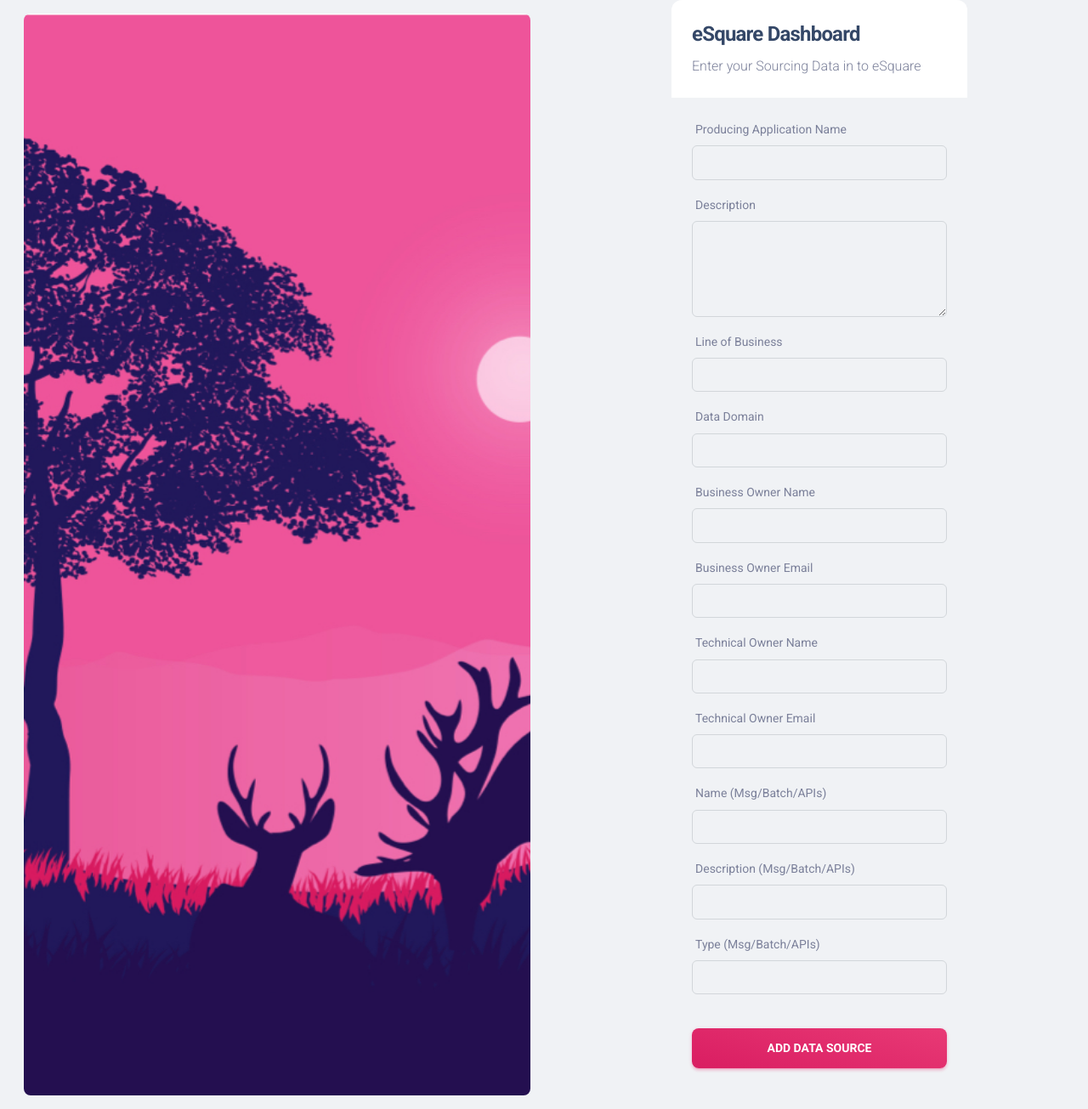
After one commit to gdonthoju/esquare, a Flask app: page /data-producer-add in a window 1280 px wide. The commit adds this page. Shown: the whole page at 85% size. Run offline with Flask 2, Linux system fonts and the light colour scheme; some libraries are stand-ins or nearby versions.

Commit message:
Intermediate Data Souring Coding

```diff
--- a/apps/authentication/forms.py
+++ b/apps/authentication/forms.py
@@ -40,3 +40,108 @@ class CreateObservationForm(FlaskForm):
                          id='observation',
                          render_kw={'class': 'form-control', 'rows': 5},
                          validators=[DataRequired()])
+
+class CreateDataProducerForm(FlaskForm):
+    producerApplicationName = TextField('Producing Application Name',
+                         id='producerApplicationName',
+                         validators=[DataRequired()])
+    description = TextAreaField('Description',
+                         id='description',
+                         render_kw={'class': 'form-control', 'rows': 5},
+                         validators=[DataRequired()])
+    lineOfBusiness = TextField('Line of Business',
+                         id='lineOfBusiness',
+                         validators=[DataRequired()])
+    dataDomain = TextField('Data Domain',
+                         id='dataDomain',
+                         validators=[DataRequired()])
+    businessOwnerName = TextField('Business Owner Name',
+                         id='businessOwnerName',
+                         validators=[DataRequired()])
+    businessOwnerEmail = TextField('Business Owner Email',
+                         id='businessOwnerEmail',
+                         validators=[DataRequired(), Email()])
+    technicalOwnerName = TextField('Technical Owner Name',
+                         id='technicalOwnerName',
+                         validators=[DataRequired()])
+    technicalOwnerEmail = TextField('Technical Owner Email',
+                         id='technicalOwnerEmail',
+                         validators=[DataRequired(), Email()])
+    msg_batch_apis_name = TextField('Name (Msg/Batch/APIs)',
+                         id='msg_batch_apis_name',
+                         validators=[DataRequired()])
+    msg_batch_apis_description = TextField('Description (Msg/Batch/APIs)',
+                         id='msg_batch_apis_description',
+                         validators=[DataRequired()])
+    msg_batch_apis_type = TextField('Type (Msg/Batch/APIs)',
+                         id='msg_batch_apis_type',
+                         validators=[DataRequired()])
+
+class CreateDataConsumerForm(FlaskForm):
+    consumerApplicationName = TextField('Consumers Application Name',
+                         id='consumerApplicationName',
+                         validators=[DataRequired()])
+    description = TextAreaField('Description',
+                         id='description',
+                         render_kw={'class': 'form-control', 'rows': 5},
+                         validators=[DataRequired()])
+    lineOfBusiness = TextField('Line of Business',
+                         id='lineOfBusiness',
+                         validators=[DataRequired()])
+    dataDomain = TextField('Data Domain',
+                         id='dataDomain',
+                         validators=[DataRequired()])
+    businessOwnerName = TextField('Business Owner Name',
+                         id='businessOwnerName',
+                         validators=[DataRequired()])
+    businessOwnerEmail = TextField('Business Owner Email',
+                         id='businessOwnerEmail',
+                         validators=[DataRequired(), Email()])
+    technicalOwnerName = TextField('Technical Owner Name',
+                         id='technicalOwnerName',
+                         validators=[DataRequired()])
+    technicalOwnerEmail = TextField('Technical Owner Email',
+                         id='technicalOwnerEmail',
+                         validators=[DataRequired(), Email()])
+    msg_batch_apis_name = TextField('Name (Msg/Batch/APIs)',
+                         id='msg_batch_apis_name',
+                         validators=[DataRequired()])
+    msg_batch_apis_description = TextField('Description (Msg/Batch/APIs)',
+                         id='msg_batch_apis_description',
+                         validators=[DataRequired()])
+    msg_batch_apis_type = TextField('Type (Msg/Batch/APIs)',
+                         id='msg_batch_apis_type',
+                         validators=[DataRequired()])
+
+class CreateDataSourceForm(FlaskForm):
+    applicationName = TextField('Data Source Name',
+                         id='applicationName',
+                         validators=[DataRequired()])
+    description = TextAreaField('Description',
+                         id='description',
+                         render_kw={'class': 'form-control', 'rows': 5},
+                         validators=[DataRequired()])
+    lineOfBusiness = TextField('Line of Business',
+                         id='lineOfBusiness',
+                         validators=[DataRequired()])
+    businessDomain = TextField('Business Domain',
+                         id='businessDomain',
+                         validators=[DataRequired()])
+    dataDomain = TextField('Data Domain',
+                         id='dataDomain',
+                         validators=[DataRequired()])
+    businessOwnerName = TextField('Business Owner Name',
+                         id='businessOwnerName',
+                         validators=[DataRequired()])
+    businessOwnerEmail = TextField('Business Owner Email',
+                         id='businessOwnerEmail',
+                         validators=[DataRequired(), Email()])
+    technicalOwnerName = TextField('Technical Owner Name',
+                         id='technicalOwnerName',
+                         validators=[DataRequired()])
+    technicalOwnerEmail = TextField('Technical Owner Email',
+                         id='technicalOwnerEmail',
+                         validators=[DataRequired(), Email()])
+    additionalInformation = TextField('Additional Information',
+                         id='additionalInformation',
+                         validators=[DataRequired()])
--- a/apps/authentication/routes.py
+++ b/apps/authentication/routes.py
@@ -12,8 +12,8 @@ from flask_login import (
 
 from apps import db, login_manager
 from apps.authentication import blueprint
-from apps.authentication.forms import LoginForm, CreateAccountForm, CreateObservationForm
-from apps.authentication.models import Users, Observations
+from apps.authentication.forms import LoginForm, CreateAccountForm, CreateObservationForm, CreateDataProducerForm
+from apps.authentication.models import Users, eSquareObservations, eSquareDataProducers
 
 from apps.authentication.util import verify_pass
 
@@ -149,7 +149,7 @@ def observation_add():
         #                            form=create_account_form)
 
         # else we can create the user
-        observation = Observations(**request.form)
+        observation = eSquareObservations(**request.form)
         observation.observationOn = datetime.datetime.now().timestamp()
         observation.observationBy = current_user.get_id()
         db.session.add(observation)
@@ -162,3 +162,54 @@ def observation_add():
 
     else:
         return render_template('accounts/observation-add.html', form=observation_add_form)
+
+# Data Sourcing
+
+@blueprint.route('/data-producer-add', methods=['GET', 'POST'])
+def data_producer_add():
+    producer_add_form = CreateDataProducerForm(request.form)
+
+    if 'add_data_producer' in request.form:
+
+        # read form data
+        applicationName = request.form['applicationName']
+        description = request.form['description']
+        lineOfBusiness = request.form['lineOfBusiness']
+        businessDomain = request.form['businessDomain']
+        dataDomain = request.form['dataDomain']
+        businessOwnerName = request.form['businessOwnerName']
+        businessOwnerEmail = request.form['businessOwnerEmail']
+        technicalOwnerName = request.form['technicalOwnerName']
+        technicalOwnerEmail = request.form['technicalOwnerEmail']
+        additionalInformation = request.form['additionalInformation']
+
+        # Check for data-sourcing-add - will be added later
+        # user = Users.query.filter_by(username=username).first()
+        # if user:
+        #     return render_template('accounts/register.html',
+        #                            msg='Username already registered',
+        #                            success=False,
+        #                            form=create_account_form)
+
+        # # Check email exists
+        # user = Users.query.filter_by(email=email).first()
+        # if user:
+        #     return render_template('accounts/register.html',
+        #                            msg='Email already registered',
+        #                            success=False,
+        #                            form=create_account_form)
+
+        # else we can create the user
+        dataProducerAdd = eSquareDataProducers(**request.form)
+        dataProducerAdd.dataProducerOn = datetime.datetime.now().timestamp()
+        dataProducerAdd.dataProducerBy = current_user.get_id()
+        db.session.add(dataProducerAdd)
+        db.session.commit()
+
+        return render_template('accounts/data-producer-add.html',
+                               msg='Data Source added to eSquare. please <a href="/data_sourcing">view here</a>',
+                               success=True,
+                               form=producer_add_form)
+
+    else:
+        return render_template('accounts/data-producer-add.html', form=producer_add_form)
--- a/apps/home/routes.py
+++ b/apps/home/routes.py
@@ -7,7 +7,7 @@ from apps.home import blueprint
 from flask import render_template, request
 from flask_login import login_required
 from jinja2 import TemplateNotFound
-from apps.authentication.models import Observations
+from apps.authentication.models import eSquareObservations
 
 
 @blueprint.route('/index')
@@ -30,7 +30,7 @@ def route_template(template):
         segment = get_segment(request)
 
         if template.startswith('notifications'):
-            observations = Observations.query.all()
+            observations = eSquareObservations.query.all()
             return render_template("home/" + template, observations=observations, segment=segment)
 
         # Serve the file (if exists) from app/templates/home/FILE.html
--- /dev/null
+++ b/apps/templates/accounts/data-producer-add.html
@@ -0,0 +1,97 @@
+{% extends "layouts/base-fullscreen.html" %}
+
+{% block title %} Add Observation {% endblock %}
+
+<!-- Specific Page CSS goes HERE  -->
+{% block stylesheets %}{% endblock stylesheets %}
+
+{% block content %}
+
+    <section>
+      <div class="page-header min-vh-100">
+        <div class="container">
+          <div class="row">
+            <div class="col-6 d-lg-flex d-none h-100 my-auto pe-0 position-absolute top-0 start-0 text-center justify-content-center flex-column">
+              <div class="position-relative bg-gradient-primary h-100 m-3 px-7 border-radius-lg d-flex flex-column justify-content-center" style="background-image: url('/static/assets/img/illustrations/illustration-signup.jpg'); background-size: cover;">
+              </div>
+            </div>
+            <div class="col-xl-4 col-lg-5 col-md-7 d-flex flex-column ms-auto me-auto ms-lg-auto me-lg-5">
+              <div class="card card-plain">
+                <div class="card-header">
+                  <h4 class="font-weight-bolder">
+                    eSquare Dashboard
+                  </h4>
+                  <p class="mb-0">
+                    {% if msg %}
+                      <span class="text-danger">{{ msg | safe }}</span>
+                    {% else %}
+                      Enter your Sourcing Data in to eSquare
+                    {% endif %}
+                  </p>
+                </div>
+                <div class="card-body">
+                  <form role="form" method="post" action="">
+                    {{ form.hidden_tag() }}
+                    <label class="form-label">Producing Application Name</label>
+                    <div class="input-group input-group-outline mb-3">
+                      {{ form.producerApplicationName(class="form-control") }}
+                    </div>
+                    <label class="form-label">Description</label>
+                    <div class="input-group input-group-outline mb-3">
+                      {{ form.description(class="form-control") }}
+                    </div>
+                    <label class="form-label">Line of Business</label>
+                    <div class="input-group input-group-outline mb-3">
+                      {{ form.lineOfBusiness(class="form-control") }}
+                    </div>
+                    <label class="form-label">Data Domain</label>
+                    <div class="input-group input-group-outline mb-3">
+                      {{ form.dataDomain(class="form-control") }}
+                    </div>
+                    <label class="form-label">Business Owner Name</label>
+                    <div class="input-group input-group-outline mb-3">
+                      {{ form.businessOwnerName(class="form-control") }}
+                    </div>
+                    <label class="form-label">Business Owner Email</label>
+                    <div class="input-group input-group-outline mb-3">
+                      {{ form.businessOwnerEmail(class="form-control") }}
+                    </div>
+                    <label class="form-label">Technical Owner Name</label>
+                    <div class="input-group input-group-outline mb-3">
+                      {{ form.technicalOwnerName(class="form-control") }}
+                    </div>
+                    <label class="form-label">Technical Owner Email</label>
+                    <div class="input-group input-group-outline mb-3">
+                      {{ form.technicalOwnerEmail(class="form-control") }}
+                    </div>
+                    <label class="form-label">Name (Msg/Batch/APIs)</label>
+                    <div class="input-group input-group-outline mb-3">
+                      {{ form.msg_batch_apis_name(class="form-control") }}
+                    </div>
+                    <label class="form-label">Description (Msg/Batch/APIs)</label>
+                    <div class="input-group input-group-outline mb-3">
+                      {{ form.msg_batch_apis_description(class="form-control") }}
+                    </div>
+                    <label class="form-label">Type (Msg/Batch/APIs)</label>
+                    <div class="input-group input-group-outline mb-3">
+                      {{ form.msg_batch_apis_type(class="form-control") }}
+                    </div>
+                    <div class="text-center">
+                      <button type="submit" name="add_data_producer"
+                              class="btn btn-lg bg-gradient-primary btn-lg w-100 mt-4 mb-0">Add Data Source</button>
+                    </div>
+                  </form>
+                </div>
+                <div class="card-footer text-center pt-0 px-lg-2 px-1">
+                </div>
+              </div>
+            </div>
+          </div>
+        </div>
+      </div>
+    </section>
+
+{% endblock content %}
+
+<!-- Specific Page JS goes HERE  -->
+{% block javascripts %}{% endblock javascripts %}
```
Also changed, not shown: apps/authentication/models.py (+14 -8 lines), apps/templates/home/data_producers.html (added, +89 -0 lines), apps/templates/includes/sidebar.html (+24 -11 lines).
